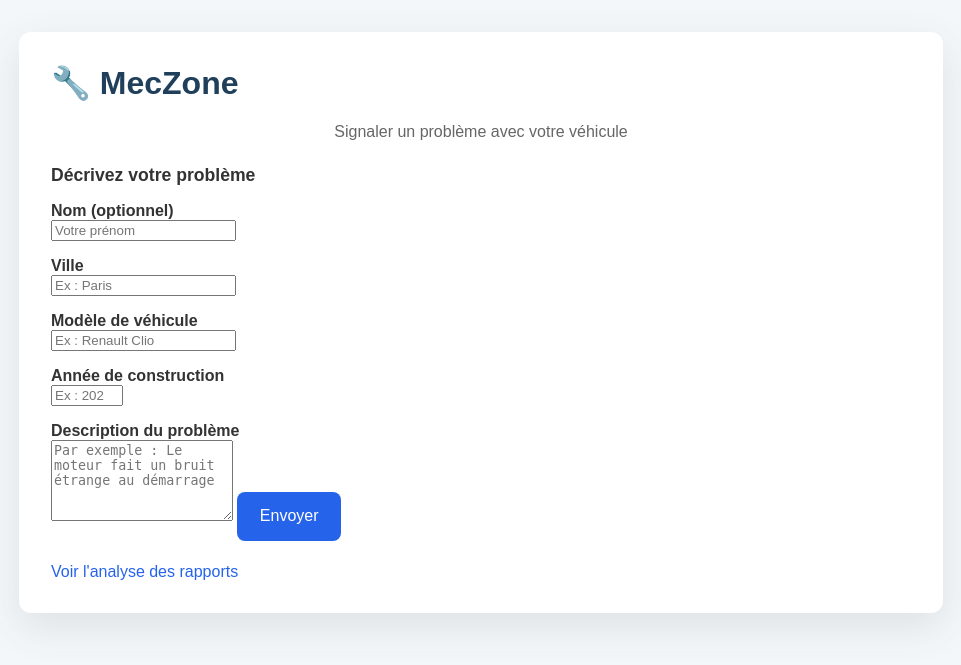
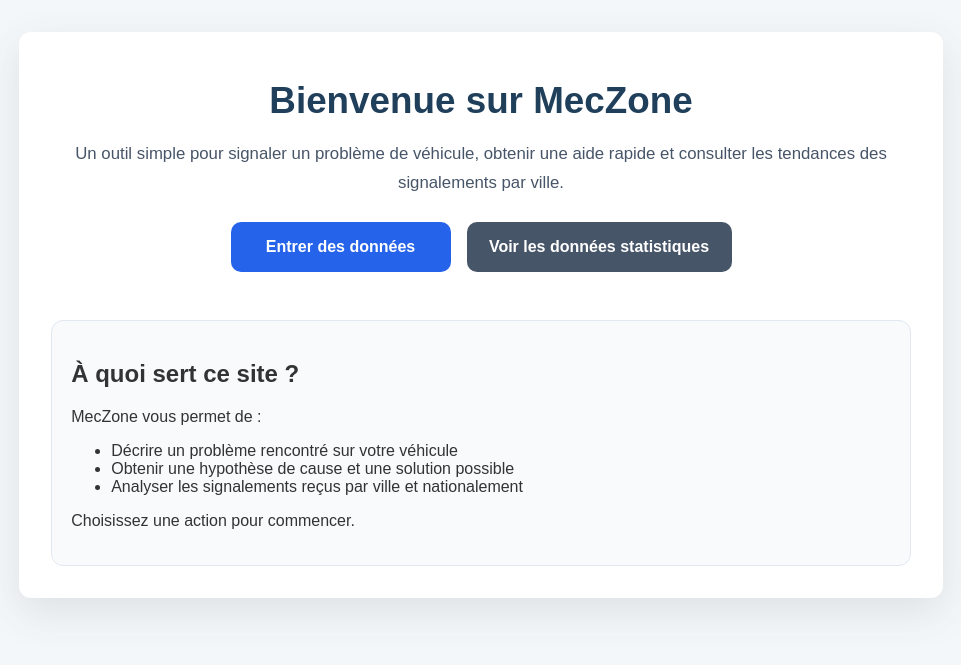
Before and after one commit to KouyimAminatouIrina/Application-Web-de-collecte-de-donn-es, a Flask app: page / in a window 1280 px wide. Shown: the top 665 px of the page, without its empty margins (159-1120 px from the left). Run offline with Flask 3, Linux system fonts and the light colour scheme.

Commit message:
Mise à jour des templates et styles pour la nouvelle interface utilisateur

```diff
--- a/meczone/static/style.css
+++ b/meczone/static/style.css
@@ -50,6 +50,54 @@ button:hover {
     background: #1d4ed8;
 }
 
+.button {
+    display: inline-block;
+    padding: 1rem 1.4rem;
+    border-radius: 10px;
+    background: #2563eb;
+    color: #fff;
+    text-decoration: none;
+    font-weight: 700;
+    transition: transform 0.18s ease, background 0.18s ease;
+}
+
+.button:hover {
+    transform: translateY(-2px);
+    background: #1d4ed8;
+}
+
+.button-secondary {
+    background: #475569;
+}
+
+.button-secondary:hover {
+    background: #334155;
+}
+
+.hero {
+    text-align: center;
+    padding: 1rem 0 1.5rem;
+}
+
+.hero h1 {
+    margin-bottom: 0.8rem;
+    font-size: 2.3rem;
+}
+
+.hero p {
+    color: #475569;
+    font-size: 1.05rem;
+    margin-bottom: 1.5rem;
+    line-height: 1.75;
+}
+
+.button-grid {
+    display: grid;
+    gap: 1rem;
+    justify-content: center;
+    grid-template-columns: repeat(auto-fit, minmax(220px, max-content));
+}
+
 .card {
     background: #f8fafc;
     border: 1px solid #e2e8f0;
--- a/meczone/templates/analysis.html
+++ b/meczone/templates/analysis.html
@@ -211,7 +211,8 @@
         </div>
 
         <div class="links">
-            <a href="/">Retour au formulaire</a>
+            <a href="/report">Entrer de nouvelles données</a>
+            <a href="/">Retour à l'accueil</a>
         </div>
     </div>
 </body>
--- a/meczone/templates/index.html
+++ b/meczone/templates/index.html
@@ -3,37 +3,29 @@
 <head>
     <meta charset="UTF-8" />
     <meta name="viewport" content="width=device-width, initial-scale=1.0" />
-    <title>MecZone - Collecte de problèmes de véhicules</title>
+    <title>MecZone - Bienvenue</title>
     <link rel="stylesheet" href="/static/style.css" />
 </head>
 <body>
     <div class="container">
-        <h1>🔧 MecZone</h1>
-        <p style="text-align: center; color: #666; margin-bottom: 1.5rem;">Signaler un problème avec votre véhicule</p>
-        <h2 style="font-size: 1.1rem; color: #333;">Décrivez votre problème</h2>
+        <div class="hero">
+            <h1>Bienvenue sur MecZone</h1>
+            <p>Un outil simple pour signaler un problème de véhicule, obtenir une aide rapide et consulter les tendances des signalements par ville.</p>
+            <div class="button-grid">
+                <a class="button" href="/report">Entrer des données</a>
+                <a class="button button-secondary" href="/analysis">Voir les données statistiques</a>
+            </div>
+        </div>
 
-
-        <form action="/submit" method="post">
-            <label for="name">Nom (optionnel)</label>
-            <input type="text" id="name" name="name" placeholder="Votre prénom" />
-
-            <label for="city">Ville</label>
-            <input type="text" id="city" name="city" placeholder="Ex : Paris" required />
-
-            <label for="vehicle_model">Modèle de véhicule</label>
-            <input type="text" id="vehicle_model" name="vehicle_model" placeholder="Ex : Renault Clio" />
-
-            <label for="vehicle_year">Année de construction</label>
-            <input type="number" id="vehicle_year" name="vehicle_year" placeholder="Ex : 2020" min="1900" max="2099" required />
-
-            <label for="problem_description">Description du problème</label>
-            <textarea id="problem_description" name="problem_description" rows="5" placeholder="Par exemple : Le moteur fait un bruit étrange au démarrage" required></textarea>
-
-            <button type="submit">Envoyer</button>
-        </form>
-
-        <div class="links">
-            <a href="/analysis">Voir l'analyse des rapports</a>
+        <div class="card">
+            <h2>À quoi sert ce site ?</h2>
+            <p>MecZone vous permet de :</p>
+            <ul>
+                <li>Décrire un problème rencontré sur votre véhicule</li>
+                <li>Obtenir une hypothèse de cause et une solution possible</li>
+                <li>Analyser les signalements reçus par ville et nationalement</li>
+            </ul>
+            <p>Choisissez une action pour commencer.</p>
         </div>
     </div>
 </body>
--- a/meczone/templates/results.html
+++ b/meczone/templates/results.html
@@ -23,7 +23,7 @@
         </div>
 
         <div class="links">
-            <a href="/">Retour au formulaire</a>
+            <a href="/report">Entrer de nouvelles données</a>
             <a href="/analysis">Voir l'analyse des rapports</a>
         </div>
     </div>
```
Also changed, not shown: meczone/templates/report.html (added, +39 -0 lines).
